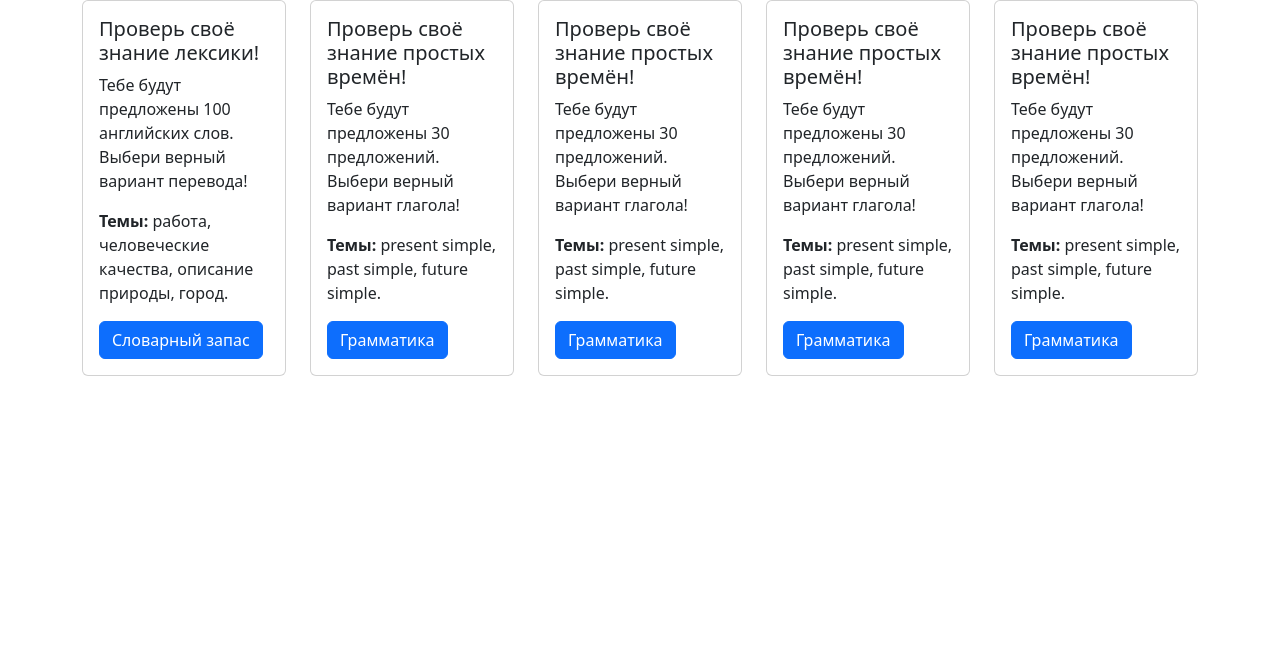
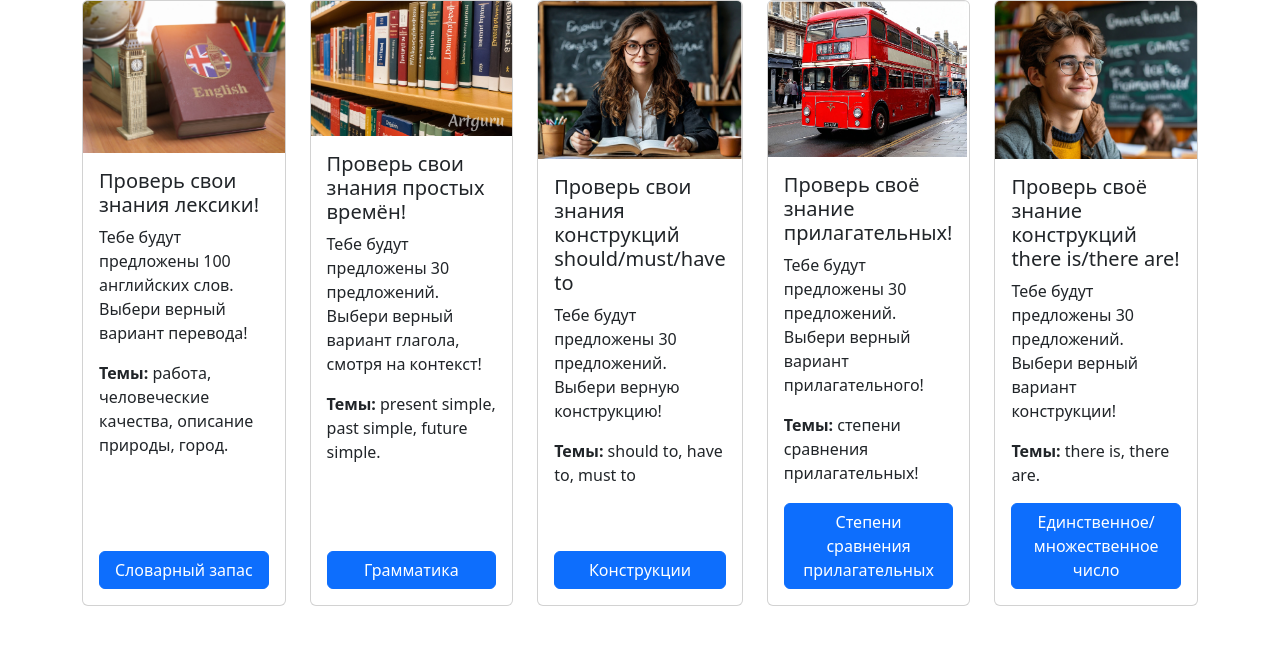
Before and after one commit to Egor106lin/English_Tests, a Flask app: page / in a window 1280 px wide. Shown: the part 72-717 px from the top of the page. Run offline with Flask 3, Linux system fonts and the light colour scheme.

Commit message:
main page is ready

```diff
--- a/templates/index.html
+++ b/templates/index.html
@@ -14,62 +14,72 @@
     </div>
   </div>
   <div class="container">
+    <div class="row">
+      <div class="col">
+
+      </div>
+    </div>
     <form method="post" action="/">
     <div class="row">
       <div class="col">
-        <div class="card">
-          <div class="card-body">
-            <h5 class="card-title">Проверь своё знание лексики!</h5>
+        <div class="card h-100">
+          <img src="/static/images/first_test.png" class="card-img-top" alt="Тест на лексику">
+          <div class="card-body d-flex flex-column">
+            <h5 class="card-title">Проверь свои знания лексики!</h5>
             <p class="card-text">Тебе будут предложены 100 английских слов. Выбери верный вариант перевода!</p>
             <p class="card-text"><b>Темы:</b> работа, человеческие качества, описание природы, город.</p>
-            <button name="game_button" class="btn btn-primary">Словарный запас</button>
+            <button name="game_button" class="mt-auto btn btn-primary" style="width: 100%;">Словарный запас</button>
           </div>
         </div>
       </div>
       <div class="col">
-        <div class="card">
-          <div class="card-body">
-            <h5 class="card-title">Проверь своё знание простых времён!</h5>
-            <p class="card-text">Тебе будут предложены 30 предложений. Выбери верный вариант глагола!</p>
+        <div class="card h-100">
+          <img src="/static/images/second_test.png" class="card-img-top" alt="Тест на лексику">
+          <div class="card-body d-flex flex-column">
+            <h5 class="card-title">Проверь свои знания простых времён!</h5>
+            <p class="card-text">Тебе будут предложены 30 предложений. Выбери верный вариант глагола, смотря на контекст!</p>
             <p class="card-text"><b>Темы:</b> present simple, past simple, future simple.</p>
-            <button name="game_button" class="btn btn-primary">Грамматика</button>
+            <button name="game_button" class="mt-auto btn btn-primary" style="width: 100%;">Грамматика</button>
           </div>
         </div>
       </div>
       <div class="col">
-        <div class="card">
-          <div class="card-body">
-            <h5 class="card-title">Проверь своё знание простых времён!</h5>
-            <p class="card-text">Тебе будут предложены 30 предложений. Выбери верный вариант глагола!</p>
-            <p class="card-text"><b>Темы:</b> present simple, past simple, future simple.</p>
-            <button name="game_button" class="btn btn-primary">Грамматика</button>
+        <div class="card h-100">
+          <img src="/static/images/third_test.png" class="card-img-top" alt="Тест на лексику">
+          <div class="card-body d-flex flex-column">
+            <h5 class="card-title">Проверь свои знания конструкций should/must/have to</h5>
+            <p class="card-text">Тебе будут предложены 30 предложений. Выбери верную конструкцию!</p>
+            <p class="card-text"><b>Темы:</b> should to, have to, must to</p>
+            <button name="game_button" class="mt-auto btn btn-primary" style="width: 100%;">Конструкции</button>
           </div>
         </div>
       </div>
       <div class="col">
-        <div class="card">
-          <div class="card-body">
-            <h5 class="card-title">Проверь своё знание простых времён!</h5>
-            <p class="card-text">Тебе будут предложены 30 предложений. Выбери верный вариант глагола!</p>
-            <p class="card-text"><b>Темы:</b> present simple, past simple, future simple.</p>
-            <button name="game_button" class="btn btn-primary">Грамматика</button>
+        <div class="card h-100">
+          <img src="/static/images/fourth_test.png" class="card-img-top" alt="Тест на лексику">
+          <div class="card-body d-flex flex-column">
+            <h5 class="card-title">Проверь своё знание прилагательных!</h5>
+            <p class="card-text">Тебе будут предложены 30 предложений. Выбери верный вариант прилагательного!</p>
+            <p class="card-text"><b>Темы:</b> степени сравнения прилагательных!</p>
+            <button name="game_button" class="mt-auto btn btn-primary" style="width: 100%;">Степени сравнения прилагательных</button>
           </div>
         </div>
       </div>
       <div class="col">
-        <div class="card">
-          <div class="card-body">
-            <h5 class="card-title">Проверь своё знание простых времён!</h5>
-            <p class="card-text">Тебе будут предложены 30 предложений. Выбери верный вариант глагола!</p>
-            <p class="card-text"><b>Темы:</b> present simple, past simple, future simple.</p>
-            <button name="game_button" class="btn btn-primary">Грамматика</button>
+        <div class="card h-100">
+          <img src="/static/images/fifth_test.png" class="card-img-top" alt="Тест на лексику">
+          <div class="card-body d-flex flex-column">
+            <h5 class="card-title">Проверь своё знание конструкций there is/there are!</h5>
+            <p class="card-text">Тебе будут предложены 30 предложений. Выбери верный вариант конструкции!</p>
+            <p class="card-text"><b>Темы:</b> there is, there are.</p>
+            <button name="game_button" class="mt-auto btn btn-primary" style="width: 100%;">Единственное/множественное число</button>
           </div>
         </div>
       </div>
     </div>
   </form>
   </div>
-    <script src="https://cdn.jsdelivr.net/npm/bootstrap@5.3.3/dist/js/bootstrap.bundle.min.js" integrity="sha384-YvpcrYf0tY3lHB60NNkmXc5s9fDVZLESaAA55NDzOxhy9GkcIdslK1eN7N6jIeHz" crossorigin="anonymous"></script>
+  <script src="https://cdn.jsdelivr.net/npm/bootstrap@5.3.3/dist/js/bootstrap.bundle.min.js" integrity="sha384-YvpcrYf0tY3lHB60NNkmXc5s9fDVZLESaAA55NDzOxhy9GkcIdslK1eN7N6jIeHz" crossorigin="anonymous"></script>
 </body>
 </body>
 </html>
```
Also changed, not shown: static/images/abc.ico (renamed from static/image/abc.ico), static/images/fifth_test.png (added), static/images/first_test.png (added), static/images/fourth_test.png (added), static/images/second_test.png (added), static/images/third_test.png (added).
